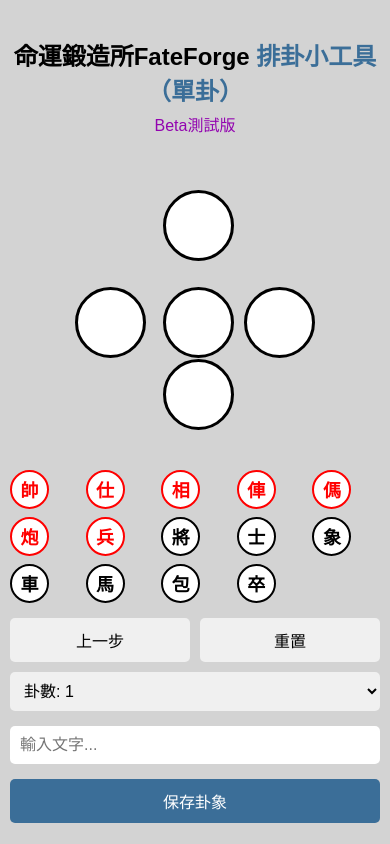
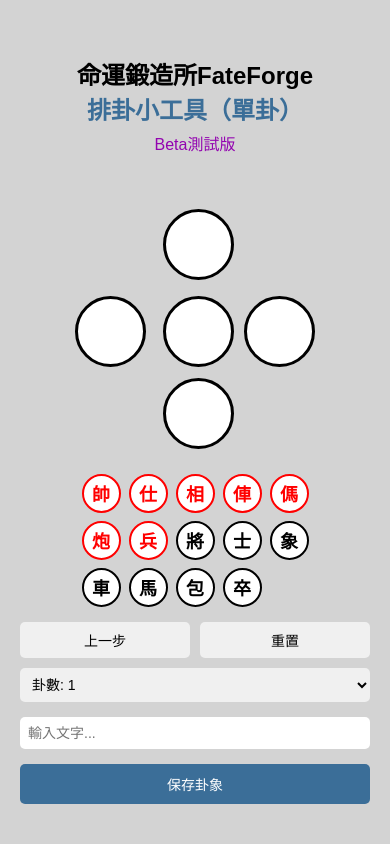
Before and after one commit to DennisPai/test_project, a plain HTML site: page index.html in a window 390 px wide. Drawn offline with Linux system fonts and the light colour scheme.

Commit message:
Update styles.css

```diff
--- a/styles.css
+++ b/styles.css
@@ -49,7 +49,8 @@ body {
     justify-content: center;
     gap: 40px;
     margin-bottom: 40px;
-    width: 100%;
+    min-width: min-content; /* 確保容器不會縮小到比內容更小 */
+    padding: 0 20px; /* 增加一些邊距 */
 }
 
 .selection-area {
@@ -192,10 +193,22 @@ body {
 @media (max-width: 768px) {
     .main-container {
         padding: 10px;
+        overflow-x: auto; /* 允許整個容器橫向滾動 */
+        -webkit-overflow-scrolling: touch; /* 為 iOS 提供平滑滾動 */
     }
 
     .header h1 {
         font-size: 24px;
+        white-space: normal;
+    }
+
+    .header h1 .title-part1,
+    .header h1 .title-part2 {
+        display: block;
+    }
+
+    .header h1 .title-part2::before {
+        content: '';
     }
 
     .header h2 {
@@ -203,14 +216,40 @@ body {
     }
 
     .cross-patterns-container {
-        flex-direction: column;
+        flex-direction: row;
         align-items: center;
         gap: 20px;
+        overflow-x: auto;
+        padding-bottom: 15px;
+        margin-bottom: 25px;
+        width: auto;
+        padding: 0 20px;
+    }
+
+    /* 調整滾動條樣式 */
+    .cross-patterns-container::-webkit-scrollbar {
+        height: 8px;
+    }
+
+    .cross-patterns-container::-webkit-scrollbar-track {
+        background: #f1f1f1;
+        border-radius: 4px;
+    }
+
+    .cross-patterns-container::-webkit-scrollbar-thumb {
+        background: #888;
+        border-radius: 4px;
+    }
+
+    .cross-patterns-container::-webkit-scrollbar-thumb:hover {
+        background: #555;
     }
 
     .selection-area {
         width: 240px;
         height: 240px;
+        min-width: 240px;
+        flex-shrink: 0;
     }
 
     .selection-slot {
@@ -222,15 +261,41 @@ body {
     /* 移動版的位置調整 */
     #slot-1-pattern-0, #slot-1-pattern-1, #slot-1-pattern-2 {
         left: 87.5px;
+        top: 87.5px;
     }
 
-    #slot-4-pattern-0, #slot-4-pattern-1, #slot-4-pattern-2,
+    #slot-2-pattern-0, #slot-2-pattern-1, #slot-2-pattern-2 {
+        left: 0;
+        top: 87.5px;
+    }
+
+    #slot-3-pattern-0, #slot-3-pattern-1, #slot-3-pattern-2 {
+        right: 0;
+        top: 87.5px;
+    }
+
+    #slot-4-pattern-0, #slot-4-pattern-1, #slot-4-pattern-2 {
+        left: 87.5px;
+        top: 0;
+    }
+
     #slot-5-pattern-0, #slot-5-pattern-1, #slot-5-pattern-2 {
         left: 87.5px;
+        bottom: 0;
+    }
+
+    .controls {
+        width: 100%;
+        max-width: none;
+        padding: 0 10px;
+        box-sizing: border-box;
     }
 
     .chess-board {
         grid-template-columns: repeat(5, 1fr);
+        justify-content: center;
+        gap: 8px;
+        margin: 0 auto;
     }
 
     .chess-piece {
@@ -241,9 +306,27 @@ body {
 
     .button-row {
         flex-wrap: wrap;
+        gap: 10px;
+    }
+
+    .button {
+        padding: 8px 16px;
+        font-size: 14px;
     }
 
     .hexagram-select {
         width: 100%;
+        padding: 8px;
+        font-size: 14px;
+    }
+
+    .text-input {
+        font-size: 14px;
+        padding: 8px;
+    }
+
+    .green-button {
+        padding: 10px;
+        font-size: 14px;
     }
 }
```
